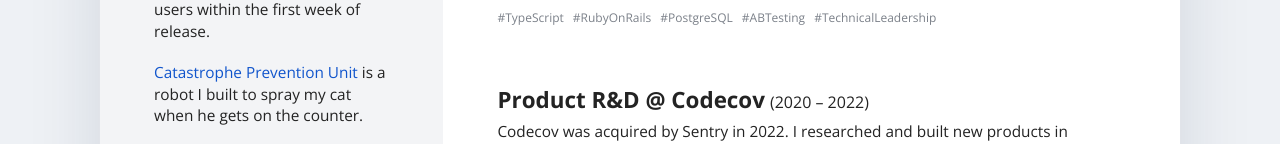
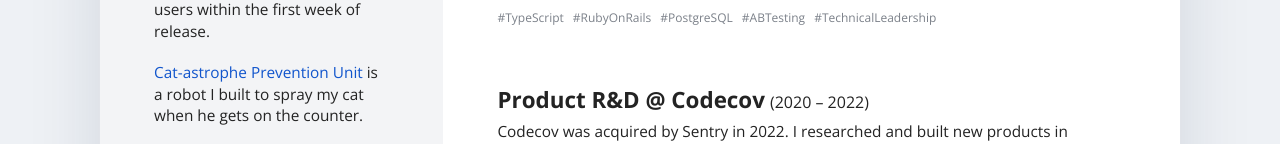
Before and after one commit to robertkotcher/robertkotcher.com, a Next.js app: page / in a window 1280 px wide. Shown: the part 656-800 px from the top of the page. Built offline with nearby package versions, Linux system fonts and the light colour scheme.

Commit message:
Restore dash in Cat-astrophe project name

```diff
--- a/app/Resume.tsx
+++ b/app/Resume.tsx
@@ -116,7 +116,7 @@
 
 
               <div className="compact-item" data-background="engineering">
-                <p><a href={projectUrl} target="_blank" rel="noreferrer">Catastrophe Prevention Unit</a> is a robot I built to spray my cat when he gets on the counter.</p>
+                <p><a href={projectUrl} target="_blank" rel="noreferrer">Cat-astrophe Prevention Unit</a> is a robot I built to spray my cat when he gets on the counter.</p>
               </div>
             </section>
 
--- a/app/resumePdf.ts
+++ b/app/resumePdf.ts
@@ -1,2 +1,2 @@
 // Updated by npm run export:resume whenever the PDFs change.
-export const resumePdfUrl = "/robert-kotcher-resume.pdf?v=9ae254f689ab";
+export const resumePdfUrl = "/robert-kotcher-resume.pdf?v=012aaa826128";
```
Also changed, not shown: 1 other file (tests, documents, lock files or other folders).
